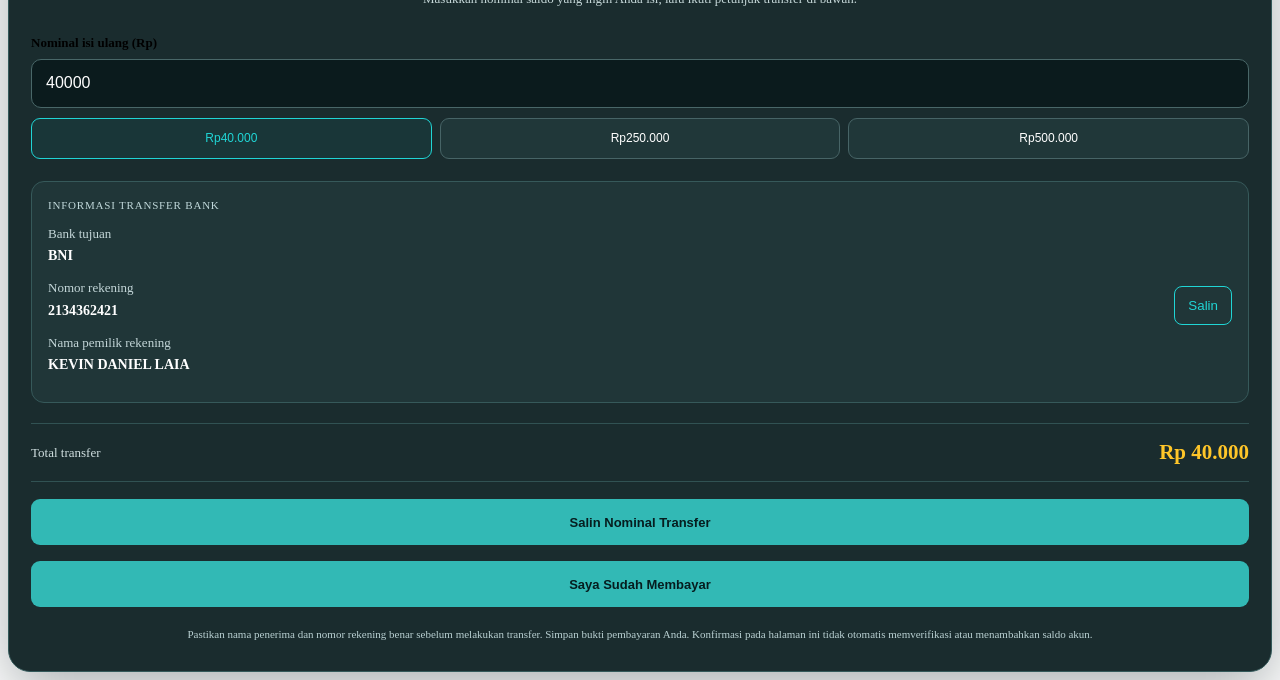
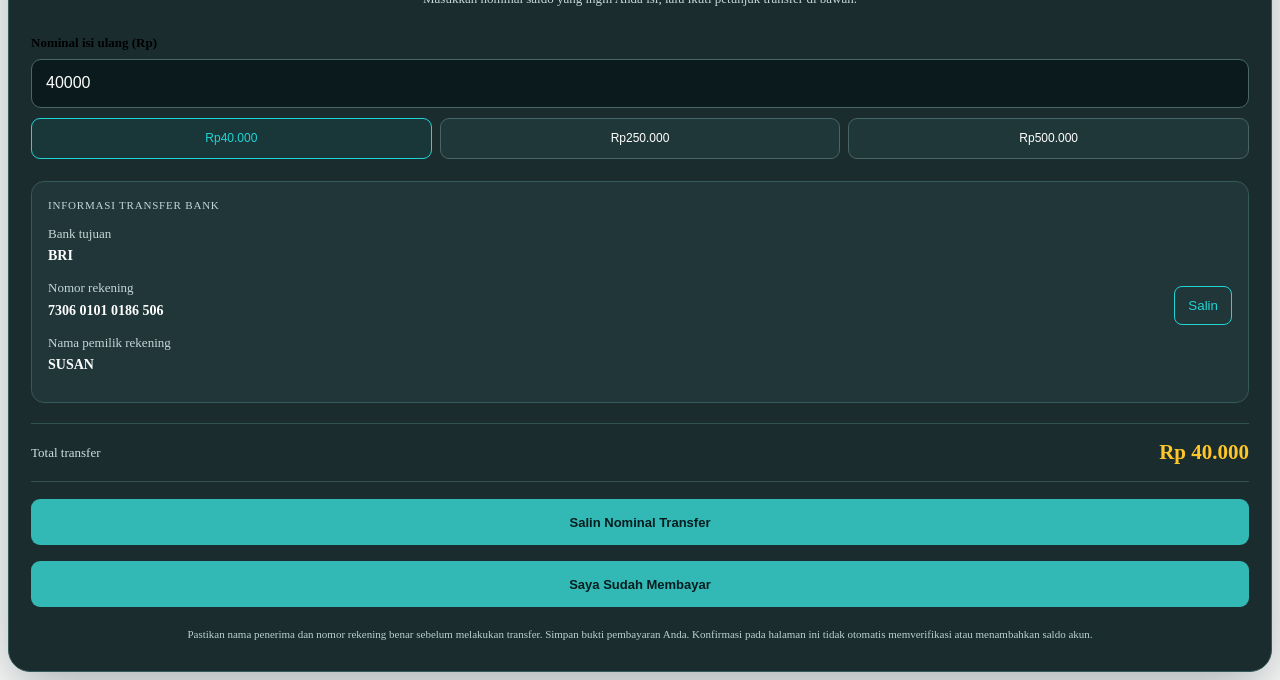
Before and after one commit to mrvinprntn-bot/isiulangglobaldigitalniaga.id, a plain HTML site: page index.html in a window 1280 px wide. Shown: the part 173-853 px from the top of the page. Drawn offline with Linux system fonts and the light colour scheme.

Commit message:
Add files via upload

```diff
--- a/index.html
+++ b/index.html
@@ -162,13 +162,13 @@ Niaga Tbk</span>
 
       <div class="field">
         Bank tujuan
-        <strong>BNI</strong>
+        <strong>BRI</strong>
       </div>
 
       <div class="account-row">
         <div class="field">
           Nomor rekening
-          <strong id="account">2134362421</strong>
+          <strong id="account">7306 0101 0186 506</strong>
         </div>
         <button class="small-copy" id="copyAccount">
           Salin
@@ -177,7 +177,7 @@ Niaga Tbk</span>
 
       <div class="field">
         Nama pemilik rekening
-        <strong>KEVIN DANIEL LAIA</strong>
+        <strong>SUSAN</strong>
       </div>
     </div>
 
@@ -266,7 +266,7 @@ async function copyText(text, message) {
 
 updateTotal();document.getElementById('copyAccount')
   .addEventListener('click', () => {
-    copyText('2134362421', 'Nomor rekening disalin.');
+    copyText('730601010186506', 'Nomor rekening disalin.');
   });
 
 document.getElementById('copyAmount')
```
